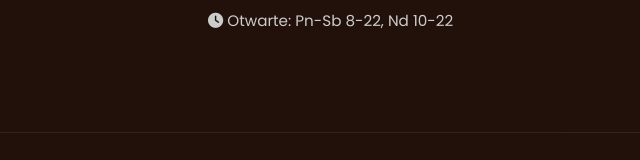
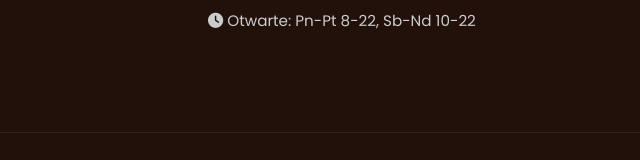
Before and after one commit to zxq041/MilkShake, a website: page index.html in a window 1280 px wide. Shown: the part 5790-5950 px from the top of the page, 452-1092 px from the left. Drawn offline with Linux system fonts and the light colour scheme.

Commit message:
Update print statement from 'Hello' to 'Goodbye'

```diff
--- a/index.html
+++ b/index.html
@@ -956,7 +956,7 @@
                     <ul>
                         <li><i class="fas fa-map-marker-alt"></i> Szczecińska 17, 76-200 Słupsk</li>
                         <li><i class="fas fa-phone"></i> +48 733 033 100</li>
-                        <li><i class="fas fa-clock"></i> Otwarte: Pn-Sb 8-22, Nd 10-22</li>
+                        <li><i class="fas fa-clock"></i> Otwarte: Pn-Pt 8-22, Sb-Nd 10-22</li>
                     </ul>
                 </div>
                 <div class="footer-col">
```
